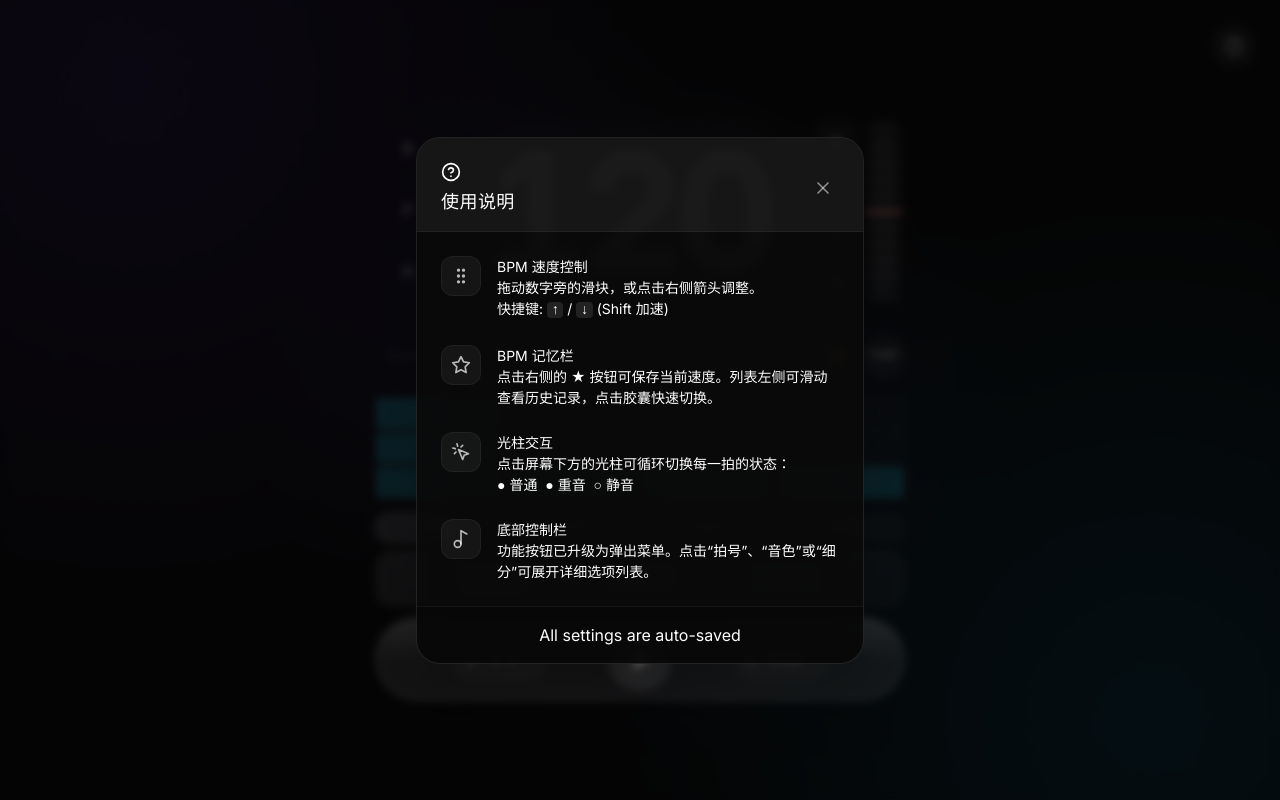
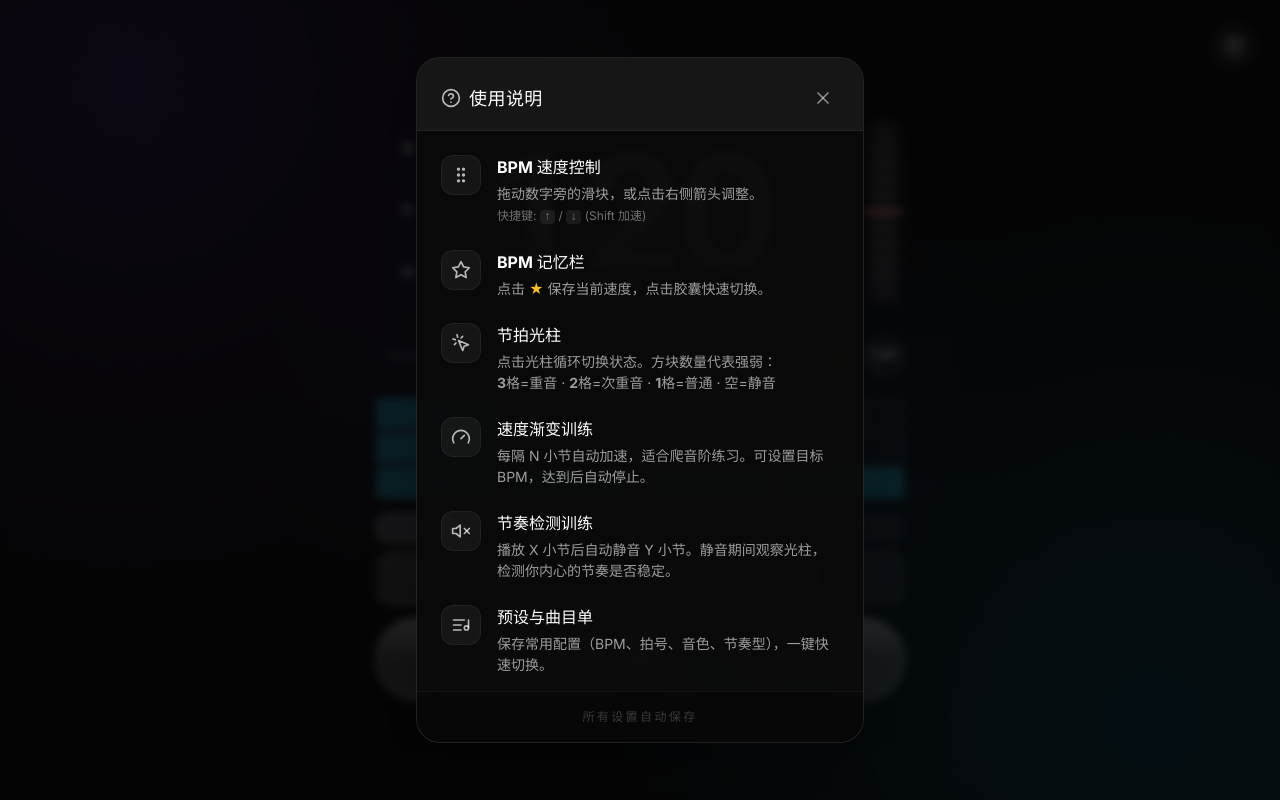
Before and after one commit to Glooory/metronome, a React (Vite) app: page / in a window 1280 px wide. Both pictures are taken after a click on the button 1234 px from the left and 46 px from the top of the page. Built offline with nearby package versions, Linux system fonts and the light colour scheme.

Commit message:
feat: enhance HelpModal with new sections for speed/rhythm trainers and presets, and update existing descriptions and styles.

```diff
--- a/src/components/HelpModal/index.tsx
+++ b/src/components/HelpModal/index.tsx
@@ -1,6 +1,6 @@
 import { clsx } from 'clsx';
 import { motion } from 'framer-motion';
-import { GripVertical, HelpCircle, MousePointerClick, Music2, Star, X } from 'lucide-react';
+import { Gauge, GripVertical, HelpCircle, ListMusic, MousePointerClick, Music2, Star, VolumeX, X } from 'lucide-react';
 import styles from './styles.module.css';
 
 interface HelpModalProps {
@@ -32,6 +32,7 @@ export const HelpModal = ({ isOpen, onClose }: HelpModalProps) => {
         </div>
 
         <div className={clsx(styles['help-modal__body'], "custom-scrollbar")}>
+          {/* BPM Control */}
           <div className={styles['help-modal__row']}>
             <div className={styles['help-modal__icon-box']}><GripVertical size={20} /></div>
             <div className="flex-1">
@@ -42,39 +43,77 @@ export const HelpModal = ({ isOpen, onClose }: HelpModalProps) => {
               </p>
             </div>
           </div>
+
+          {/* BPM Memory */}
           <div className={styles['help-modal__row']}>
             <div className={styles['help-modal__icon-box']}><Star size={20} /></div>
             <div className="flex-1">
               <h3 className={styles['section-title']}>BPM 记忆栏</h3>
               <p className={styles['section-text']}>
-                点击右侧的 <strong className={styles['text-amber']}>★</strong> 按钮可保存当前速度。列表左侧可滑动查看历史记录，点击胶囊快速切换。
+                点击 <strong className={styles['text-amber']}>★</strong> 保存当前速度，点击胶囊快速切换。
               </p>
             </div>
           </div>
+
+          {/* Beat Bars */}
           <div className={styles['help-modal__row']}>
             <div className={styles['help-modal__icon-box']}><MousePointerClick size={20} /></div>
             <div className="flex-1">
-              <h3 className={styles['section-title']}>光柱交互</h3>
+              <h3 className={styles['section-title']}>节拍光柱</h3>
               <p className={styles['section-text']}>
-                点击屏幕下方的光柱可循环切换每一拍的状态：<br/>
-                <span className={styles['text-cyan']}>● 普通</span> &nbsp;
-                <span className={styles['text-amber']}>● 重音</span> &nbsp;
-                <span className={styles['text-mute']}>○ 静音</span>
+                点击光柱循环切换状态。方块数量代表强弱：<br/>
+                <strong>3格</strong>=重音 · <strong>2格</strong>=次重音 · <strong>1格</strong>=普通 · <strong>空</strong>=静音
               </p>
             </div>
           </div>
+
+          {/* Speed Trainer */}
+          <div className={styles['help-modal__row']}>
+            <div className={styles['help-modal__icon-box']}><Gauge size={20} /></div>
+            <div className="flex-1">
+              <h3 className={styles['section-title']}>速度渐变训练</h3>
+              <p className={styles['section-text']}>
+                每隔 N 小节自动加速，适合爬音阶练习。可设置目标 BPM，达到后自动停止。
+              </p>
+            </div>
+          </div>
+
+          {/* Rhythm Trainer */}
+          <div className={styles['help-modal__row']}>
+            <div className={styles['help-modal__icon-box']}><VolumeX size={20} /></div>
+            <div className="flex-1">
+              <h3 className={styles['section-title']}>节奏检测训练</h3>
+              <p className={styles['section-text']}>
+                播放 X 小节后自动静音 Y 小节。静音期间观察光柱，检测你内心的节奏是否稳定。
+              </p>
+            </div>
+          </div>
+
+          {/* Presets */}
+          <div className={styles['help-modal__row']}>
+            <div className={styles['help-modal__icon-box']}><ListMusic size={20} /></div>
+            <div className="flex-1">
+              <h3 className={styles['section-title']}>预设与曲目单</h3>
+              <p className={styles['section-text']}>
+                保存常用配置（BPM、拍号、音色、节奏型），一键快速切换。
+              </p>
+            </div>
+          </div>
+
+          {/* Bottom Dock */}
           <div className={styles['help-modal__row']}>
             <div className={styles['help-modal__icon-box']}><Music2 size={20} /></div>
             <div className="flex-1">
               <h3 className={styles['section-title']}>底部控制栏</h3>
               <p className={styles['section-text']}>
-                功能按钮已升级为弹出菜单。点击“拍号”、“音色”或“细分”可展开详细选项列表。
+                点击"拍号"或"音色"展开选项列表。按<kbd className={styles.kbd}>空格</kbd>播放/暂停。
               </p>
             </div>
           </div>
         </div>
+
         <div className={styles['help-modal__footer']}>
-           <p className="text-[10px] uppercase tracking-[0.2em] text-white/20 font-bold">All settings are auto-saved</p>
+           <p className={styles['help-modal__footer-text']}>所有设置自动保存</p>
         </div>
       </motion.div>
     </div>
--- a/src/components/HelpModal/styles.module.css
+++ b/src/components/HelpModal/styles.module.css
@@ -128,3 +128,50 @@
   border-radius: 0.25rem;
   font-family: monospace;
 }
+
+.header-title-wrapper {
+  display: flex;
+  align-items: center;
+  gap: 0.5rem;
+}
+
+.icon {
+  color: rgba(255, 255, 255, 0.7);
+}
+
+.section-title {
+  font-weight: 600;
+  font-size: 1rem;
+  margin-bottom: 0.25rem;
+}
+
+.section-text {
+  color: rgba(255, 255, 255, 0.6);
+  font-size: 0.875rem;
+  line-height: 1.5;
+}
+
+.text-xs {
+  font-size: 0.75rem;
+  opacity: 0.7;
+}
+
+.text-cyan {
+  color: rgb(34, 211, 238);
+}
+
+.text-amber {
+  color: rgb(251, 191, 36);
+}
+
+.text-mute {
+  color: rgba(255, 255, 255, 0.3);
+}
+
+.help-modal__footer-text {
+  font-size: 0.75rem;
+  text-transform: uppercase;
+  letter-spacing: 0.2em;
+  color: rgba(255, 255, 255, 0.2);
+  font-weight: bold;
+}
```
